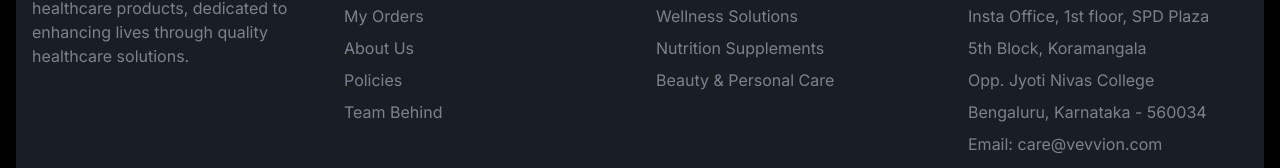
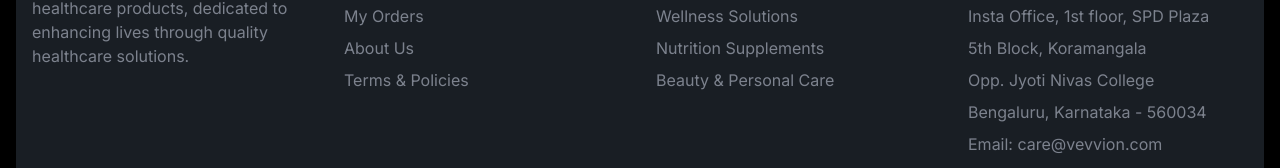
Before and after one commit to amruthexe/ecom365, a Next.js app: page / in a window 1280 px wide. Shown: the part 1530-1698 px from the top of the page. Built offline with nearby package versions, Linux system fonts and the light colour scheme; no server answers; the database is empty; what imagekitio-next would draw is missing.

Commit message:
team behind removed, footer terms and policies renamed

```diff
--- a/app/components/Footer.tsx
+++ b/app/components/Footer.tsx
@@ -38,14 +38,14 @@ export default function Footer() {
               </li>
               <li>
                 <Link href="/policies" className="text-base-content/70 hover:text-primary transition-colors">
-                Policies
+               Terms & Policies
                 </Link>
               </li>
-              <li>
+              {/* <li>
                 <Link href="/team" className="text-base-content/70 hover:text-primary transition-colors">
                   Team Behind
                 </Link>
-              </li>
+              </li> */}
             </ul>
           </div>
 
```
